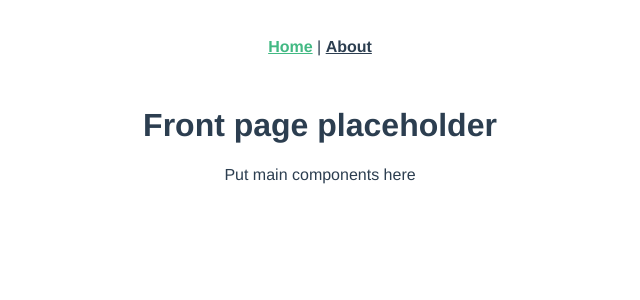
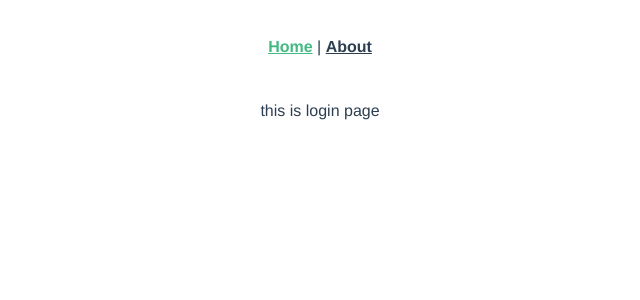
Before and after one commit to Pczyszczon/vox, a Vue app: page / in a window 1280 px wide. Shown: the top 300 px of the page, without its empty margins (320-960 px from the left). Built offline with nearby package versions, Linux system fonts and the light colour scheme.

Commit message:
conditional rendering for login page

```diff
--- /dev/null
+++ b/src/components/login_page/LoginPage.css
@@ -0,0 +1,7 @@
+h3 {
+  margin: 40px 0 0;
+},
+
+p {
+	font-style: font-italic;
+}
--- /dev/null
+++ b/src/components/login_page/LoginPage.js
@@ -0,0 +1,3 @@
+export default {
+  name: 'LoginPage',
+}
--- /dev/null
+++ b/src/components/login_page/LoginPage.vue
@@ -0,0 +1,8 @@
+<template>
+  <div class="front_page">
+    <p> this is login page </p>
+  </div>
+</template>
+
+<script src="./LoginPage.js"></script>
+<style src="./LoginPage.css"></style>
--- a/src/store/index.js
+++ b/src/store/index.js
@@ -6,6 +6,10 @@ Vue.use(Vuex)
 
 export default new Vuex.Store({
   state: {
+      // loggingIn: false,
+      // loginError: null,
+      loginSuccessful: false,
+
       recieved_data: "None",
       param_state: "test",
   },
--- a/src/views/home/Home.js
+++ b/src/views/home/Home.js
@@ -1,8 +1,14 @@
 import FrontPage from '@/components/front_page/FrontPage.vue'
+import LoginPage from '@/components/login_page/LoginPage.vue'
+
+import { mapState } from 'vuex';
 
 export default {
   name: 'home',
   components: {
-    FrontPage
-  }
+    FrontPage,
+    LoginPage
+},
+ computed:
+    mapState(['loginSuccessful']),
 }
--- a/src/views/home/Home.vue
+++ b/src/views/home/Home.vue
@@ -1,6 +1,9 @@
 <template>
-  <div class="home">
-    <FrontPage/>
+  <div v-if="loginSuccessful === true" class="home">
+      <FrontPage/>
+  </div>
+  <div v-else>
+      <LoginPage/>
   </div>
 </template>
 
```
